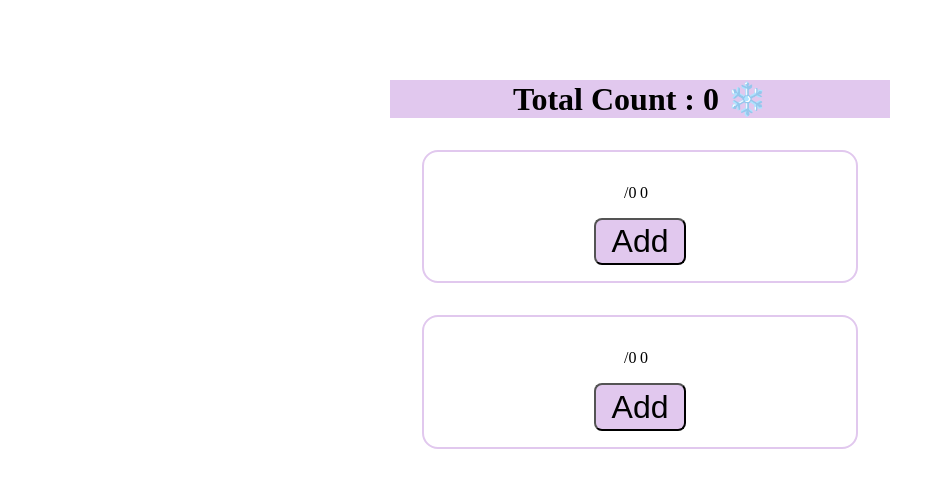
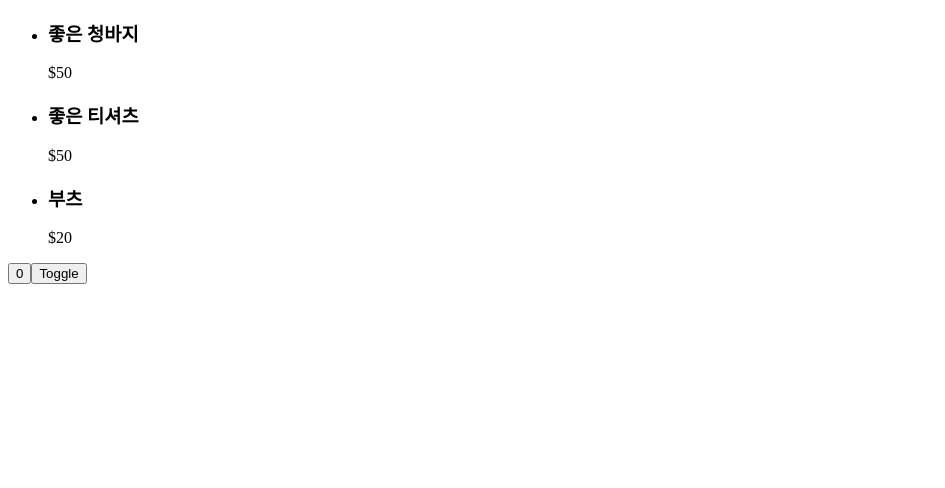
Before and after one commit to lhpark114/React-recap, a React (Vite) app: page / in a window 1280 px wide. Shown: the top 488 px of the page, without its empty margins (0-945 px from the left). Built offline with nearby package versions, Linux system fonts and the light colour scheme.

Commit message:
Products _ fetch

```diff
--- /dev/null
+++ b/public/data/products.json
@@ -0,0 +1,14 @@
+[
+  {
+  "name": "좋은 청바지",
+  "price": "$50"
+},
+{
+  "name": "좋은 티셔츠",
+  "price": "$50"
+},
+{
+  "name": "부츠",
+  "price": "$20"
+}
+]
--- a/src/App.css
+++ b/src/App.css
@@ -38,7 +38,9 @@ main {
 
 
 
-
+.count {
+  font-size: 7rem;
+}
 .counter {
   display: flex;
   flex-direction: column;
@@ -74,3 +76,7 @@ main {
   background: rgb(225, 200, 238);
   font-weight: bold;
 }
+.total {
+  font-size: 1rem;
+  margin-left: -1.5rem;
+}
--- a/src/AppCounter.jsx
+++ b/src/AppCounter.jsx
@@ -4,9 +4,7 @@ import Counter from './components/Counter';
 
 export default function AppCounter() {
   const [count, setCount] = useState(0);
-  const handleClick = () => {
-    setCount((prev) => prev + 1)
-  };
+  const handleClick = () => setCount((prev) => prev + 1)
   return (
     <div className='container'>
       <div className='banner'>
--- /dev/null
+++ b/src/AppProducts.jsx
@@ -0,0 +1,18 @@
+import React, {useState} from 'react';
+import './App.css'
+import Products from './components/Products';
+
+export default function AppProducts() {
+  const [showProducts, setShowProducts] = useState(true);
+
+  return (
+    <div>
+      {showProducts && <Products />}
+        <button onClick={() =>
+        setShowProducts((show)=>!show)}
+          >
+          Toggle
+        </button>
+    </div>
+  );
+}
--- a/src/components/Counter.jsx
+++ b/src/components/Counter.jsx
@@ -5,8 +5,7 @@ export default function Counter({total, onClick}) {
 
   return (
     <div className='counter'>
-      <p className='count'>
-        {count}
+      <p className='count'> {count}
         <span className='total'>/{total}</span>
       </p>
 
--- /dev/null
+++ b/src/components/Products.jsx
@@ -0,0 +1,33 @@
+import React, {useState} from 'react';
+
+export default function Products() {
+  const [count, setCount] = useState(0);
+  const [products, setProducts] = useState([]);
+
+  fetch('data/products.json')
+    .then((res) => res.json())
+    .then((data) => {
+      console.log('데이터 받아옴');
+      setProducts(data);
+    });
+
+  return (
+    <>
+      <ul>
+        {products.map((product) => (
+        <li key={product.id}>
+            <article>
+              <h3>{product.name}</h3>
+              <p>{product.price}</p>
+            </article>
+        </li>
+        ))}
+      </ul>
+      <button onClick={()=> setCount(
+        (prev) => prev + 1)}
+        >
+        {count}
+      </button>
+    </>
+  );
+}
--- a/src/index.jsx
+++ b/src/index.jsx
@@ -1,9 +1,9 @@
 import React from 'react'
 import ReactDOM from 'react-dom/client'
-import AppCounter from './AppCounter'
+import AppProducts from './AppProducts'
 
 ReactDOM.createRoot(document.getElementById('root')).render(
 	<React.StrictMode>
-		<AppCounter />
+		<AppProducts />
 	</React.StrictMode>
 )
```
Also changed, not shown: public/data/sale_products.json (added, +10 -0 lines).
